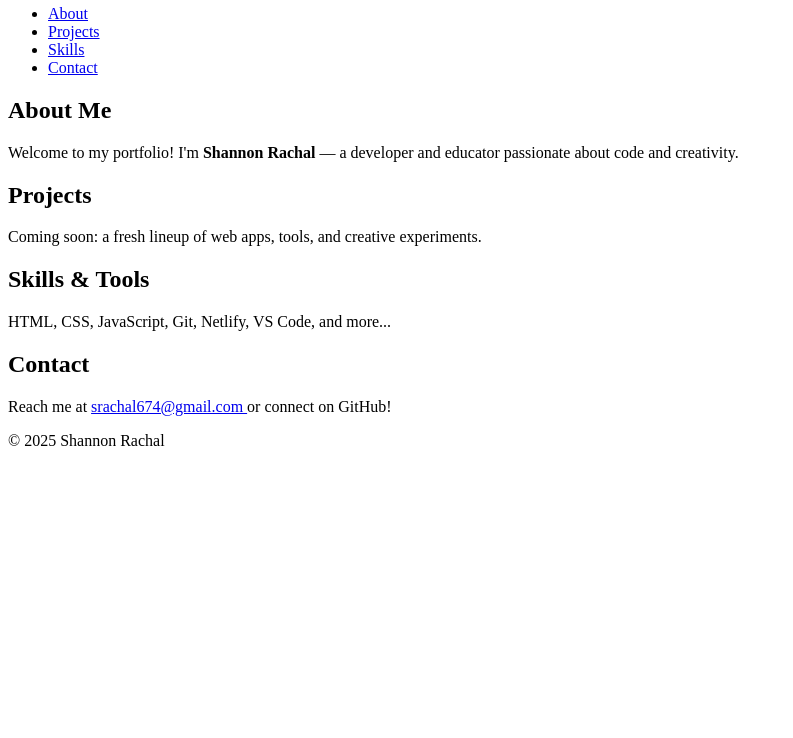
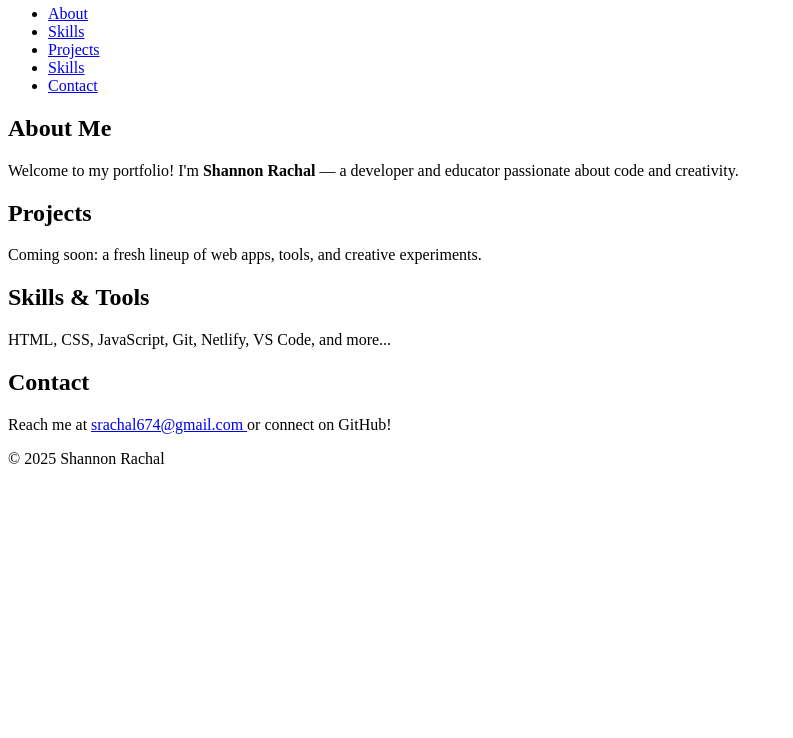
Before and after one commit to srachal674/Portfolio_2025, a plain HTML site: page index.html in a window 1280 px wide. Shown: the part 62-800 px from the top of the page, without its empty margins (0-793 px from the left). Drawn offline with Linux system fonts and the light colour scheme.

Commit message:
Added link and file for later use for resume.

```diff
--- a/index.html
+++ b/index.html
@@ -17,6 +17,7 @@
       <h1 class="logo">SR</h1>
       <ul class="nav-links">
         <li><a href="about.html" class="nav-link">About</a></li>
+        <li><a href="resume.html" class="nav-link">Skills</a></li>
         <li><a href="projects.html" class="nav-link">Projects</a></li>
         <li><a href="skills.html" class="nav-link">Skills</a></li>
         <li><a href="contact.html" class="nav-link">Contact</a></li>
```
Also changed, not shown: resume.html (added).
